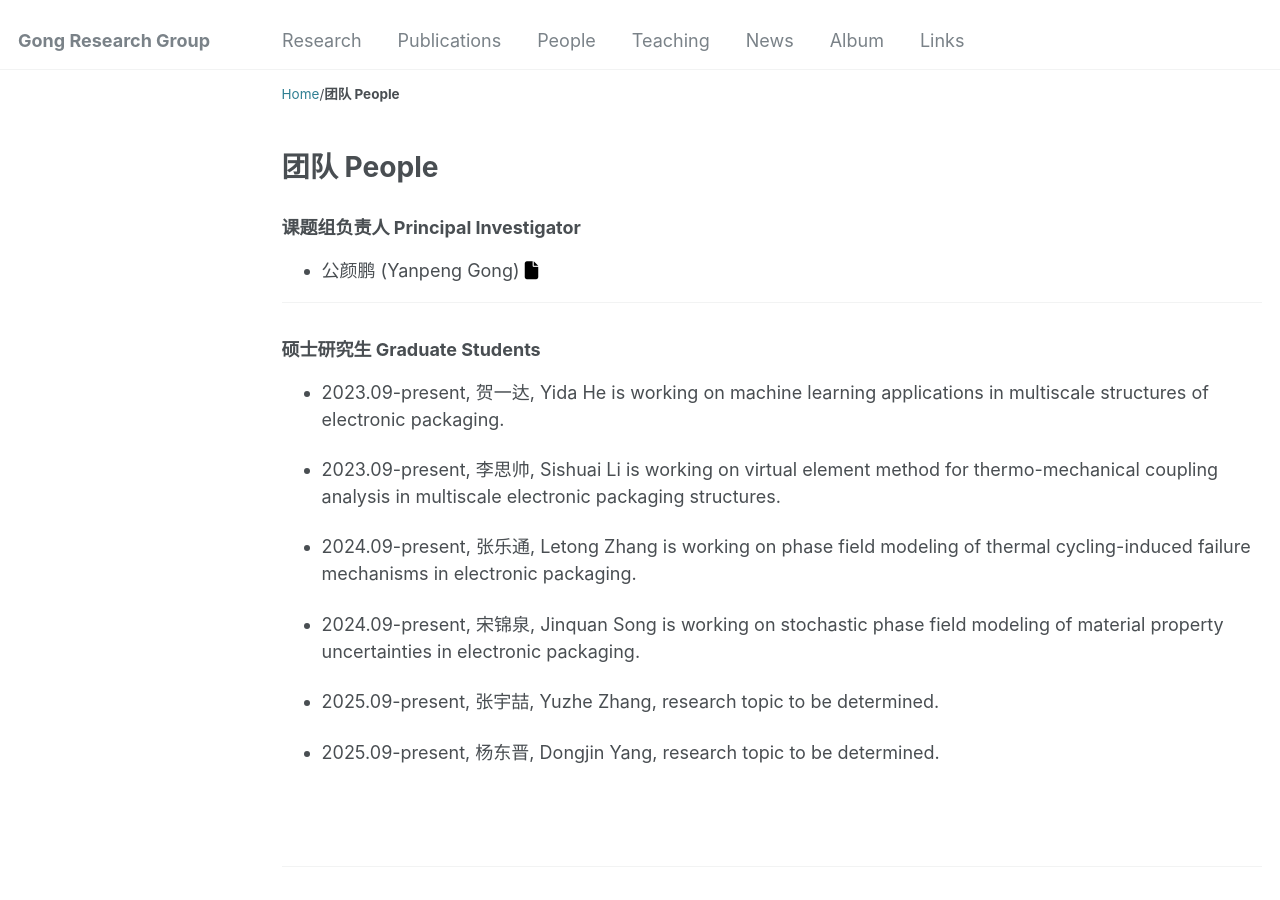
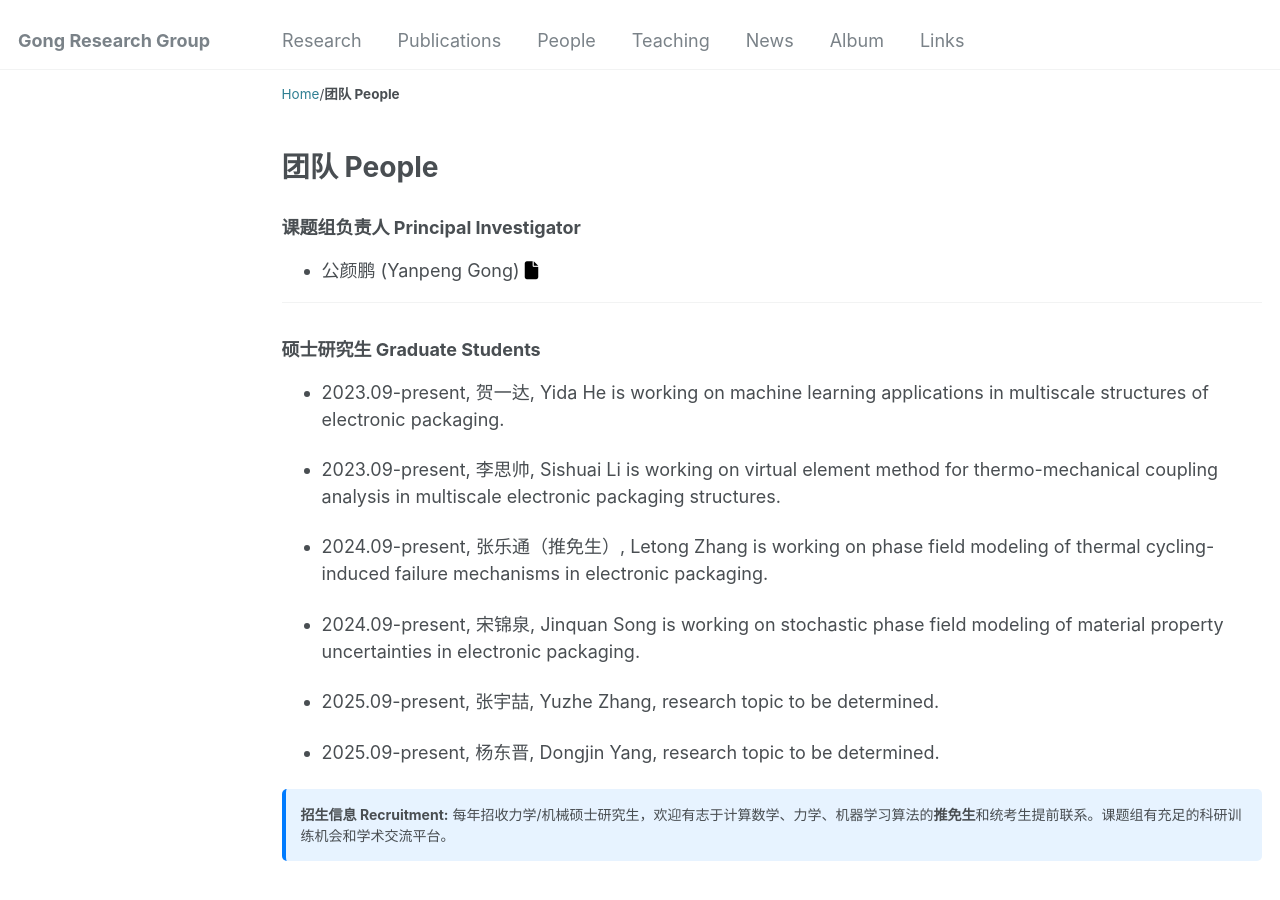
Before and after one commit to yanpeng-gong/yanpeng-gong.github.io, a Jekyll site: the page built from _people/people.md, in a window 1280 px wide and 900 px high. Built offline with Jekyll 4.4.1, drawn with Linux system fonts in a browser that asks for light colours.

Commit message:
update information about admitted through recommendation for postgraduate studies

```diff
--- a/_people/people.md
+++ b/_people/people.md
@@ -37,13 +37,20 @@
 
 - 2023.09-present, 李思帅, Sishuai Li is working on virtual element method for thermo-mechanical coupling analysis in multiscale electronic packaging structures.
 
-- 2024.09-present, 张乐通, Letong Zhang is working on phase field modeling of thermal cycling-induced failure mechanisms in electronic packaging.
+- 2024.09-present, 张乐通（推免生）, Letong Zhang is working on phase field modeling of thermal cycling-induced failure mechanisms in electronic packaging.
 
 - 2024.09-present, 宋锦泉, Jinquan Song is working on stochastic phase field modeling of material property uncertainties in electronic packaging.
 
 - 2025.09-present, 张宇喆, Yuzhe Zhang, research topic to be determined.
 
 - 2025.09-present, 杨东晋, Dongjin Yang, research topic to be determined.
+
+<!-- 在页面位置添加招生说明（更有效） -->
+<div style="background: #e7f3ff; border-left: 4px solid #007bff; padding: 15px; margin: 20px 0; border-radius: 5px;">
+  <p style="margin: 0; font-size: 14px;">
+    <strong>招生信息 Recruitment:</strong> 每年招收力学/机械硕士研究生，欢迎有志于计算数学、力学、机器学习算法的<strong>推免生</strong>和统考生提前联系。课题组有充足的科研训练机会和学术交流平台。
+  </p>
+</div>
 
 <!--
 <hr>
```
Also changed, not shown: _pages/about.md (+2 -0 lines).
